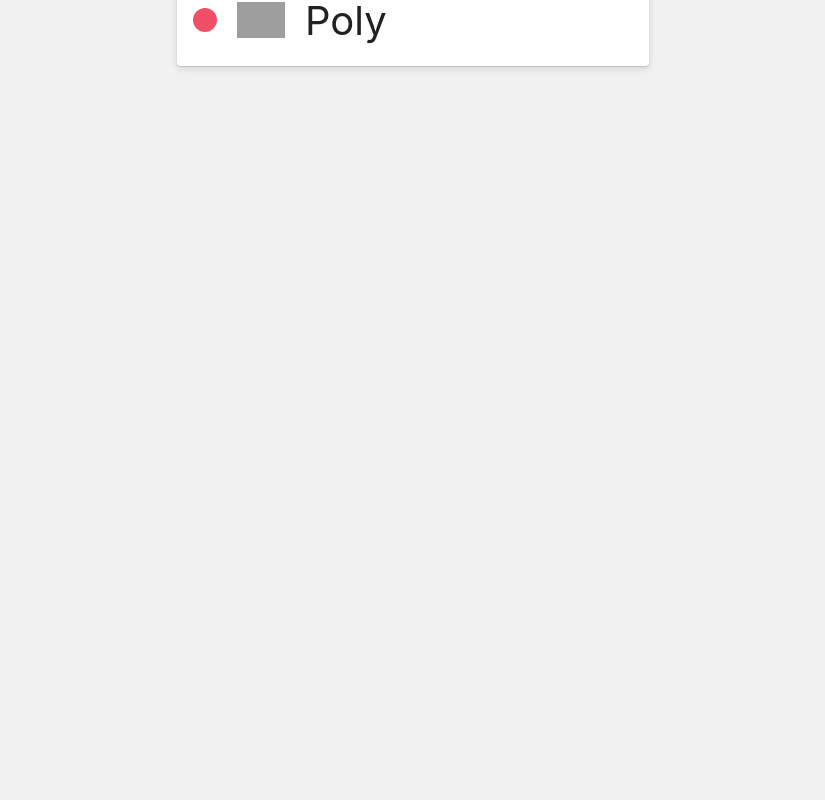
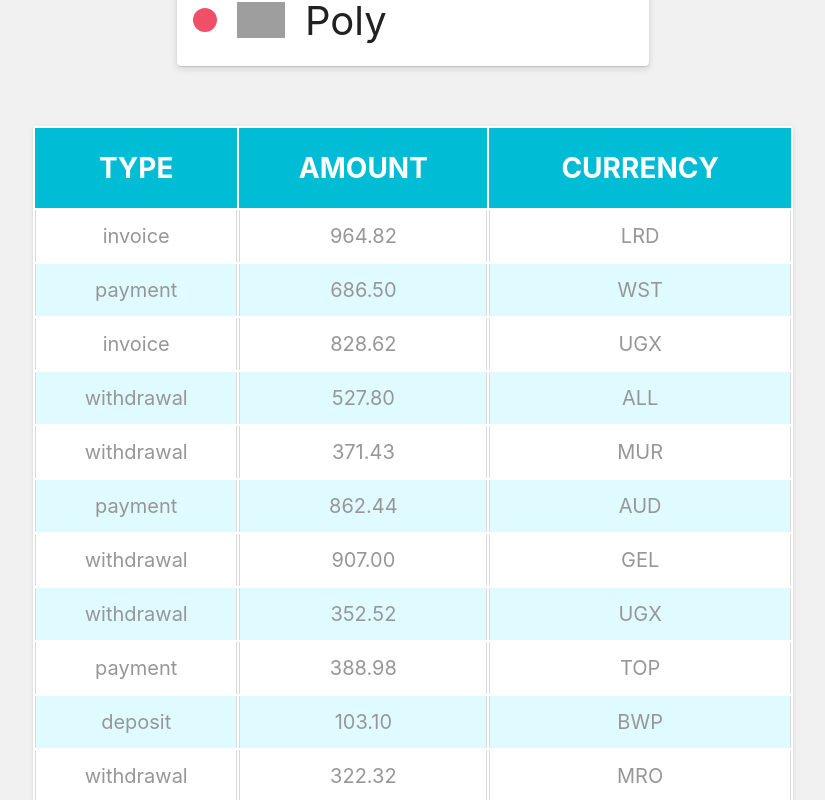
Before and after one commit to Aleksey-Dr/goit-react-woolf-hw-01-components, a React (Create React App) app: page / in a window 1280 px wide. Shown: the part 1500-2300 px from the top of the page, without its empty margins (227-1052 px from the left). Before the commit the page ends 1626 px from the top, so only its background shows below. Built offline with nearby package versions, Linux system fonts and the light colour scheme; grey boxes are pictures that could not be loaded.

Commit message:
Add task #4
Add component "TransactionHistory"

```diff
--- a/src/components/App.jsx
+++ b/src/components/App.jsx
@@ -2,10 +2,12 @@
 import Statistics from './Statistics';
 import FriendList from './FriendList';
 import FriendListItem from './FriendListItem';
+import TransactionHistory from './TransactionHistory';
 
 import user from '../data/user.json';
 import data from '../data/data.json';
 import friends from '../data/friends.json';
+import transactions from '../data/transactions.json';
 
 export const App = () => {
   return (
@@ -39,6 +41,10 @@
           friends={friends}
         />
       </FriendList>
+      <TransactionHistory
+        key={transactions.id}
+        items={transactions}
+      />
     </div>
   );
 };
--- /dev/null
+++ b/src/components/TransactionHistory/TransactionHistory.jsx
@@ -0,0 +1,34 @@
+import css from './TransactionHistory.module.css';
+
+const TransactionHistory = ({ items }) => {
+    return (
+        <table className={css["transaction-history"]}>
+            <thead>
+                <tr>
+                    <th>Type</th>
+                    <th>Amount</th>
+                    <th>Currency</th>
+                </tr>
+            </thead>
+
+            <tbody>
+                {items.map(({
+                    id,
+                    type,
+                    amount,
+                    currency,
+                }) => {
+                    return (
+                        <tr key = { id }>
+                            <td>{ type }</td>
+                            <td>{ amount }</td>
+                            <td>{ currency }</td>
+                        </tr>
+                    )}
+                )}
+            </tbody>
+        </table>
+    );
+};
+
+export default TransactionHistory;
--- /dev/null
+++ b/src/components/TransactionHistory/TransactionHistory.module.css
@@ -0,0 +1,44 @@
+.transaction-history {
+    width: 760px;
+
+    margin-bottom: 60px;
+
+    background-color: #ffffff;
+    border-radius: 4px;
+    background-color: #ffffff;
+    box-shadow: 0px 2px 1px 0px rgba(46, 47, 66, 0.08),
+        0px 1px 1px 0px rgba(46, 47, 66, 0.16),
+        0px 1px 6px 0px rgba(46, 47, 66, 0.08);
+
+    text-align: center;
+}
+
+.transaction-history thead {
+    height: 80px;
+
+    background-color: #00BCD5;
+
+    text-transform: uppercase;
+    font-size: 28px;
+    color: #ffffff;
+}
+
+.transaction-history tbody {
+    border-color: #979797;
+
+    font-size: 20px;
+    color: #979797;
+}
+
+.transaction-history tr {
+    height: 52px;
+}
+
+.transaction-history tr:nth-child(2n) {
+    background-color: #dffbff;
+}
+
+.transaction-history td {
+    border-right: 1px solid #d9d9d9;
+    border-left: 1px solid #d9d9d9;
+}
--- /dev/null
+++ b/src/components/TransactionHistory/index.js
@@ -0,0 +1 @@
+export { default } from './TransactionHistory.jsx';
--- /dev/null
+++ b/src/data/transactions.json
@@ -0,0 +1,122 @@
+[
+  {
+    "id": "1e0700a2-5183-4291-85cc-2065a036a683",
+    "type": "invoice",
+    "amount": "964.82",
+    "currency": "LRD"
+  },
+  {
+    "id": "a30f821b-4d25-4ff0-abdd-e340b3f0dd2b",
+    "type": "payment",
+    "amount": "686.50",
+    "currency": "WST"
+  },
+  {
+    "id": "44dca67a-8e5a-4798-bf8e-b15efd4e1abd",
+    "type": "invoice",
+    "amount": "828.62",
+    "currency": "UGX"
+  },
+  {
+    "id": "ea8ed3dc-2b68-4a53-905a-53ecb0adef33",
+    "type": "withdrawal",
+    "amount": "527.80",
+    "currency": "ALL"
+  },
+  {
+    "id": "ea76146a-0b00-4b80-bc02-a8c822176712",
+    "type": "withdrawal",
+    "amount": "371.43",
+    "currency": "MUR"
+  },
+  {
+    "id": "63ca02f9-d637-46b5-9237-f3b24425e029",
+    "type": "payment",
+    "amount": "862.44",
+    "currency": "AUD"
+  },
+  {
+    "id": "ed0263e8-59a5-4bf1-87e0-2bb88e53dc34",
+    "type": "withdrawal",
+    "amount": "907.00",
+    "currency": "GEL"
+  },
+  {
+    "id": "6013bad0-750c-4691-8bc2-d8f2b43969c4",
+    "type": "withdrawal",
+    "amount": "352.52",
+    "currency": "UGX"
+  },
+  {
+    "id": "252c7be4-8b06-4fa7-8d42-61fb835b70d5",
+    "type": "payment",
+    "amount": "388.98",
+    "currency": "TOP"
+  },
+  {
+    "id": "4eaab41b-b967-40ac-82ed-85fc66f646f1",
+    "type": "deposit",
+    "amount": "103.10",
+    "currency": "BWP"
+  },
+  {
+    "id": "9648a350-8469-42d5-8bf3-18090de5fe67",
+    "type": "withdrawal",
+    "amount": "322.32",
+    "currency": "MRO"
+  },
+  {
+    "id": "9c5c25fb-1a95-4b2f-8d1f-4c4426d677cc",
+    "type": "invoice",
+    "amount": "14.79",
+    "currency": "PYG"
+  },
+  {
+    "id": "43ef232c-80e9-4d6f-b48a-b22405620de3",
+    "type": "payment",
+    "amount": "904.86",
+    "currency": "CHF"
+  },
+  {
+    "id": "5161682e-e620-4019-ab0a-24ceb10fbd20",
+    "type": "withdrawal",
+    "amount": "307.08",
+    "currency": "NOK"
+  },
+  {
+    "id": "7b119d71-42e6-4c42-a141-6818b07bb9ff",
+    "type": "invoice",
+    "amount": "275.07",
+    "currency": "AWG"
+  },
+  {
+    "id": "a4f65722-65c4-4c28-b1f4-b8ed988bb205",
+    "type": "deposit",
+    "amount": "213.10",
+    "currency": "STD"
+  },
+  {
+    "id": "c6e5784b-0ca3-48d6-86e5-b5128af5a523",
+    "type": "invoice",
+    "amount": "116.11",
+    "currency": "CUP CUC"
+  },
+  {
+    "id": "c9ebed6a-3a02-4b49-ac0d-0534b51f2bfd",
+    "type": "invoice",
+    "amount": "878.67",
+    "currency": "HKD"
+  },
+  {
+    "id": "a4a98b0e-b22c-438b-9f83-de2df52110c8",
+    "type": "invoice",
+    "amount": "725.03",
+    "currency": "UYU UYI"
+  },
+  {
+    "id": "b39bfa7a-0166-4c47-94d6-87d20590f746",
+    "type": "payment",
+    "amount": "405.45",
+    "currency": "MDL"
+  }
+]
```
